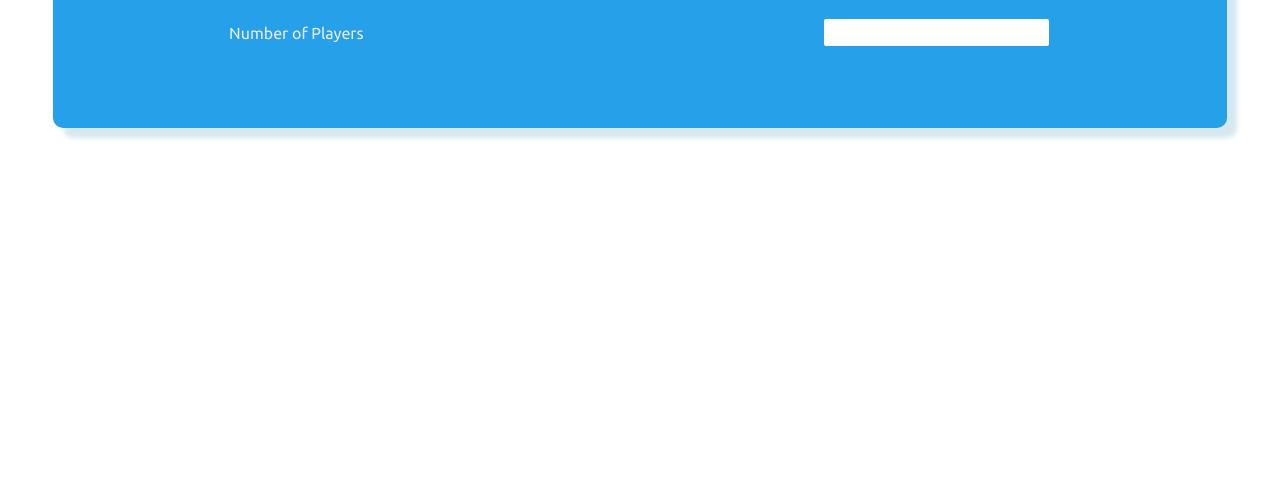
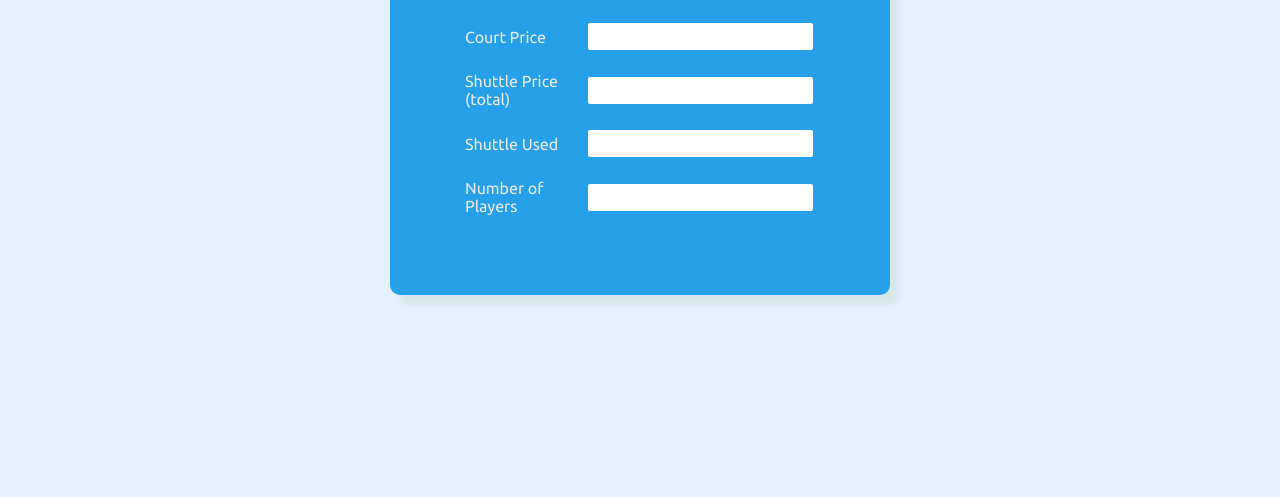
Before and after one commit to amir-fahmy/badminton-split, a plain HTML site: page index.html in a window 1280 px wide. Shown: the part 303-800 px from the top of the page. Drawn offline with Linux system fonts and the light colour scheme.

Commit message:
Added max width

```diff
--- a/index.html
+++ b/index.html
@@ -8,6 +8,16 @@
     <style>
         body {
             font-family: "Ubuntu", sans-serif;
+            margin: 0;
+            padding: 0;
+        }
+
+        .container {
+            display: flex;
+            align-items: center;
+            justify-content: center;
+            min-height: 100vh;
+            background-color: rgb(228, 242, 253);
         }
 
         .card {
@@ -21,6 +31,8 @@
             justify-content: center;
             color: rgb(235, 235, 235);
             margin: 45px;
+            width: 100%;
+            max-width: 500px;
         }
 
         .card-header {
@@ -77,6 +89,7 @@
     <link href="https://fonts.googleapis.com/css2?family=Ubuntu:ital,wght@0,300;0,400;0,500;0,700;1,300;1,400;1,500;1,700&display=swap" rel="stylesheet">
 </head>
 <body>
+    <div class="container">
         <!-- Your visible content goes here, e.g., a heading and paragraph -->
         <div class="card">
 
@@ -110,6 +123,7 @@
             </div>
 
         </div>
+    </div>
 
     <script>
         const inputElems = document.querySelectorAll('input');
```
Lines whose indentation alone changed are shown as unchanged.
